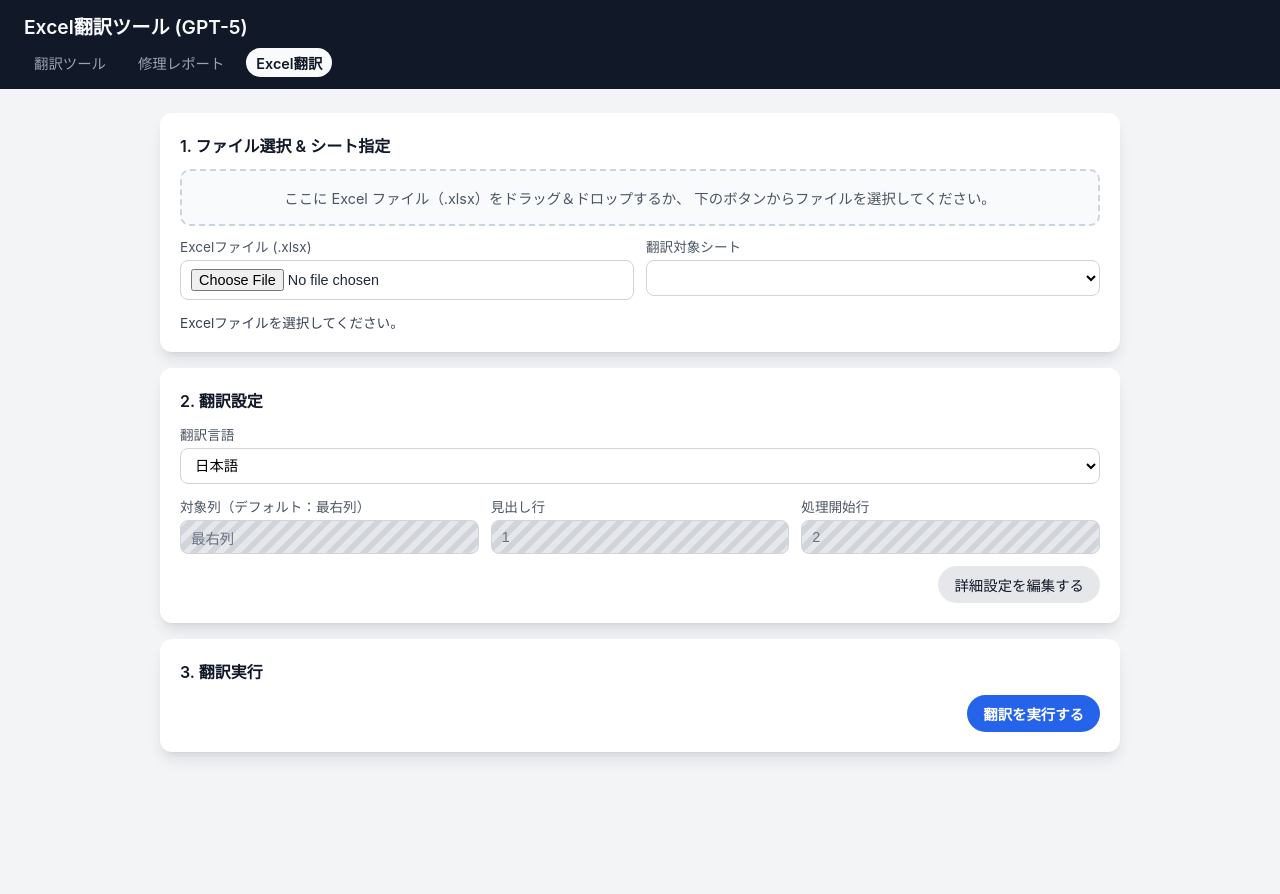
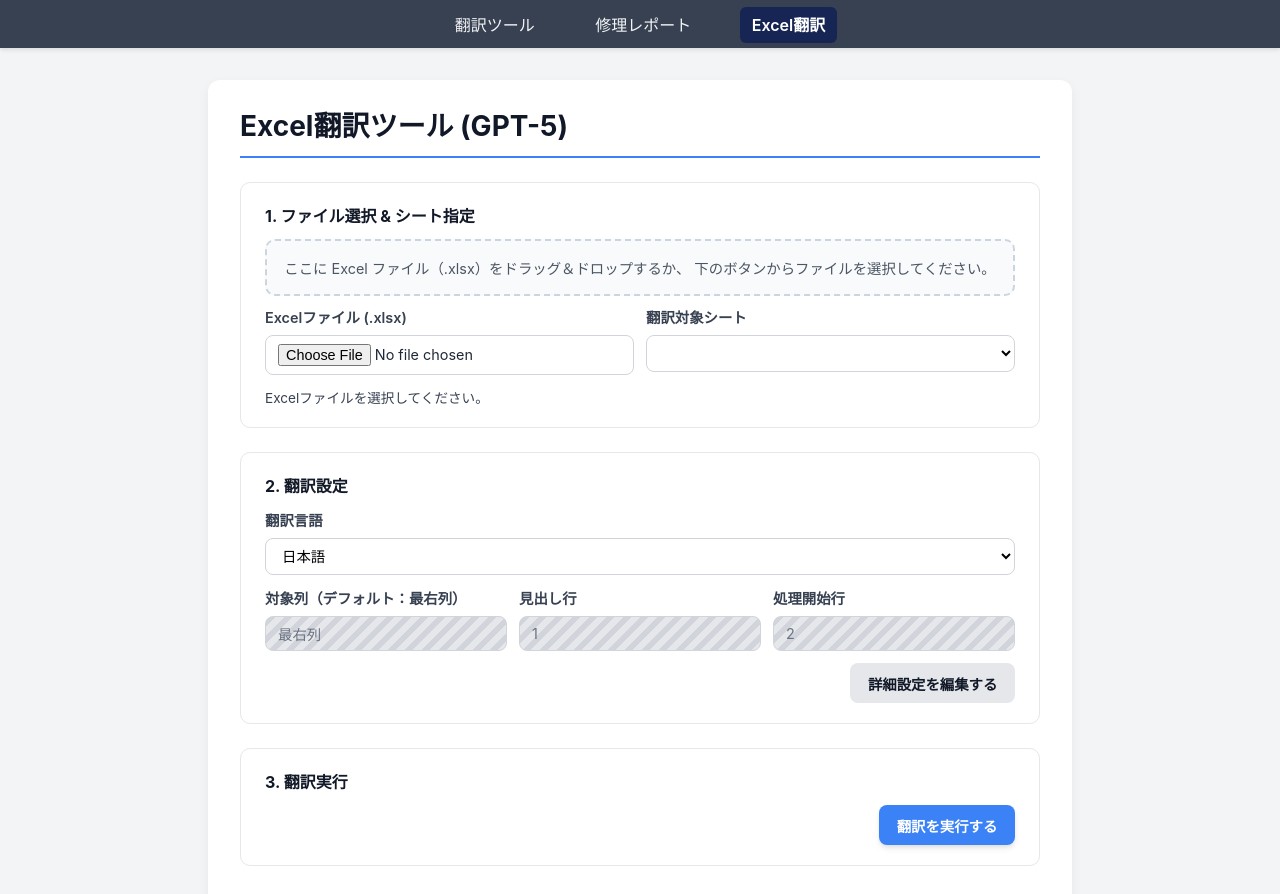
Before and after one commit to Ishimoto-3r/translation-tool, a plain HTML site: page excel.html in a window 1280 px wide. Before the commit the page ends 800 px from the top, so only its background shows below. Drawn offline with Linux system fonts and the light colour scheme.

Commit message:
Update excel.html

```diff
--- a/excel.html
+++ b/excel.html
@@ -1,83 +1,88 @@
 <!DOCTYPE html>
 <html lang="ja">
 <head>
-  <meta charset="UTF-8" />
-  <meta name="viewport" content="width=device-width, initial-scale=1.0" />
+    <meta charset="UTF-8">
+    <meta name="viewport" content="width=device-width, initial-scale=1.0">
     <title>Excel翻訳ツール (GPT-5)</title>
     <style>
+        /* 共通レイアウト（report.html をベースに統一） */
         body {
-      font-family: -apple-system, BlinkMacSystemFont, "Segoe UI", Roboto,
-        "Hiragino Kaku Gothic ProN", "Meiryo", sans-serif;
+            font-family: -apple-system, BlinkMacSystemFont, 'Segoe UI', Roboto, 'Hiragino Kaku Gothic ProN', 'Meiryo', sans-serif;
             margin: 0;
             padding: 0;
             background-color: #f3f4f6;
             color: #1f2937;
         }
-
-    header {
-      background: #111827;
-      color: #f9fafb;
-      padding: 12px 24px;
+        .container {
+            max-width: 800px;
+            margin: 2rem auto;
+            padding: 1.5rem 2rem;
+            background-color: #ffffff;
+            border-radius: 12px;
+            box-shadow: 0 4px 12px rgba(0,0,0,0.05);
+        }
+        #main-header {
             display: flex;
             justify-content: space-between;
             align-items: center;
+            border-bottom: 2px solid #3b82f6;
+            padding-bottom: 0.75rem;
+            margin-bottom: 1.5rem;
+        }
+        h1 {
+            text-align: center;
+            color: #111827;
+            padding-bottom: 0;
+            margin-top: 0;
+            margin-bottom: 0;
+            font-size: 1.75rem;
         }
 
-    header h1 {
-      margin: 0;
-      font-size: 1.2rem;
+        /* ナビゲーションバー（report.html と同一） */
+        .tool-nav {
+            background-color: #374151; /* bg-gray-700 */
+            padding: 0.75rem 1rem;
+            text-align: center;
+            box-shadow: 0 2px 4px rgba(0,0,0,0.1);
+        }
+        .tool-nav a {
+            color: #f3f4f6; /* text-gray-100 */
+            text-decoration: none;
+            font-weight: 500;
+            margin: 0 1rem;
+            padding: 0.5rem 0.75rem;
+            border-radius: 6px;
+            transition: background-color 0.2s;
+        }
+        .tool-nav a:hover {
+            background-color: #4b5563; /* bg-gray-600 */
+        }
+        .tool-nav a.active {
+            background-color: #172554; /* bg-blue-900 */
+            color: white;
             font-weight: 600;
         }
 
-    .tool-nav {
-      display: flex;
-      gap: 12px;
-      margin-top: 8px;
-      font-size: 0.9rem;
+        /* Excel翻訳用 UI */
+        .section-card {
+            margin-bottom: 1.5rem;
+            padding: 1.25rem 1.5rem;
+            border-radius: 10px;
+            border: 1px solid #e5e7eb;
+            background-color: #ffffff;
         }
-
-    .tool-nav a {
-      color: #9ca3af;
-      text-decoration: none;
-      padding: 4px 10px;
-      border-radius: 999px;
-    }
-
-    .tool-nav a.active {
-      background-color: #f9fafb;
-      color: #111827;
-      font-weight: 600;
-    }
-
-    main {
-      max-width: 960px;
-      margin: 24px auto 40px;
-      padding: 0 16px;
-    }
-
-    .card {
-      background-color: #ffffff;
-      border-radius: 12px;
-      box-shadow: 0 10px 15px -3px rgba(15, 23, 42, 0.1),
-        0 4px 6px -4px rgba(15, 23, 42, 0.1);
-      padding: 20px;
-      margin-bottom: 16px;
-    }
-
-    .card h2 {
+        .section-card h2 {
             font-size: 1rem;
-      margin: 0 0 12px;
-      font-weight: 600;
+            margin-top: 0;
+            margin-bottom: 0.75rem;
             color: #111827;
         }
-
         .form-row {
             display: flex;
             flex-wrap: wrap;
             gap: 12px;
             margin-bottom: 12px;
         }
-
         .form-group {
             flex: 1;
             min-width: 180px;
@@ -85,24 +90,33 @@
             flex-direction: column;
             gap: 4px;
         }
-
         label {
-      font-size: 0.85rem;
-      color: #4b5563;
+            display: block;
+            font-weight: 600;
+            margin-bottom: 0.25rem;
+            color: #374151;
+            font-size: 0.9rem;
         }
-
         input[type="file"],
         input[type="text"],
         input[type="number"],
         select {
+            width: 100%;
+            padding: 0.5rem 0.75rem;
+            border: 1px solid #d1d5db;
             border-radius: 8px;
-      border: 1px solid #d1d5db;
-      padding: 8px 10px;
             font-size: 0.9rem;
+            font-family: inherit;
+            box-sizing: border-box;
             outline: none;
             background-color: #ffffff;
+            transition: border-color 0.2s, box-shadow 0.2s, background-color 0.2s;
         }
-
+        input:focus,
+        select:focus {
+            border-color: #3b82f6;
+            box-shadow: 0 0 0 3px rgba(59,130,246,0.2);
+        }
         input:disabled,
         select:disabled {
             background-color: #e5e7eb;
@@ -110,6 +124,7 @@
             cursor: not-allowed;
         }
 
+        /* ロック中のグレーハッチ */
         input.locked-input {
             background-image: repeating-linear-gradient(
                 -45deg,
@@ -119,7 +134,6 @@
                 #d1d5db 12px
             );
         }
-
         input.locked-input.editable {
             background-image: none;
             background-color: #ffffff;
@@ -130,28 +144,29 @@
             display: flex;
             gap: 12px;
             justify-content: flex-end;
-      margin-top: 12px;
+            margin-top: 8px;
         }
-
         button {
-      border-radius: 999px;
+            border-radius: 8px;
             border: none;
-      padding: 8px 16px;
+            padding: 0.6rem 1.1rem;
             font-size: 0.9rem;
             cursor: pointer;
-    }
-
-    #translate-btn {
-      background-color: #2563eb;
-      color: #ffffff;
             font-weight: 600;
         }
-
+        #translate-btn {
+            background-color: #3b82f6;
+            color: #ffffff;
+            box-shadow: 0 4px 6px -1px rgba(0,0,0,0.1), 0 2px 4px -1px rgba(0,0,0,0.06);
+        }
+        #translate-btn:hover:not(:disabled) {
+            background-color: #2563eb;
+        }
         #translate-btn:disabled {
-      opacity: 0.6;
+            background-color: #93c5fd;
             cursor: not-allowed;
+            opacity: 0.85;
         }
-
         #unlock-advanced-btn {
             background-color: #e5e7eb;
             color: #111827;
@@ -163,6 +178,7 @@
             margin-top: 4px;
         }
 
+        /* ドラッグ＆ドロップエリア */
         .drop-zone {
             border: 2px dashed #cbd5e0;
             border-radius: 10px;
@@ -173,13 +189,13 @@
             margin-bottom: 10px;
             background-color: #f9fafb;
         }
-
         .drop-zone.drag-over {
             background-color: #dbeafe;
             border-color: #2563eb;
             color: #1d4ed8;
         }
 
+        /* エラーモーダル */
         #error-modal {
             position: fixed;
             inset: 0;
@@ -187,9 +203,8 @@
             display: none;
             align-items: center;
             justify-content: center;
-      z-index: 999;
+            z-index: 1000;
         }
-
         #error-modal-content {
             background: #ffffff;
             border-radius: 12px;
@@ -198,14 +213,12 @@
             width: 90%;
             box-shadow: 0 10px 15px -3px rgba(15, 23, 42, 0.2);
         }
-
         #error-message {
             font-size: 0.9rem;
             color: #b91c1c;
             margin-bottom: 12px;
             white-space: pre-wrap;
         }
-
         #error-close {
             background-color: #111827;
             color: #f9fafb;
@@ -217,32 +230,31 @@
         }
 
         @media (max-width: 640px) {
-      header {
-        flex-direction: column;
-        align-items: flex-start;
-      }
-      .tool-nav {
-        margin-top: 6px;
-        flex-wrap: wrap;
+            .container {
+                margin: 1rem;
+                padding: 1rem 1.25rem;
             }
         }
     </style>
 </head>
 <body>
-  <header>
-    <div>
-      <h1>Excel翻訳ツール (GPT-5)</h1>
+
+<!-- ★ ナビゲーションバー（他ツールと共通） -->
 <nav class="tool-nav">
   <a href="/index.html">翻訳ツール</a>
   <a href="/report.html">修理レポート</a>
   <a href="/excel.html" class="active">Excel翻訳</a>
 </nav>
+
+<div class="container">
+    <div id="main-header">
+        <h1>Excel翻訳ツール (GPT-5)</h1>
+        <!-- 必要なら右上に別ボタンを置けますが、今回は無し -->
+        <span></span>
     </div>
-  </header>
 
-  <main>
-    <!-- 1. ファイル選択・シート選択 -->
-    <section class="card">
+    <!-- 1. ファイル選択 & シート指定 -->
+    <section class="section-card">
         <h2>1. ファイル選択 &amp; シート指定</h2>
         <div id="drop-zone" class="drop-zone">
             ここに Excel ファイル（.xlsx）をドラッグ＆ドロップするか、
@@ -262,7 +274,7 @@
     </section>
 
     <!-- 2. 翻訳設定 -->
-    <section class="card">
+    <section class="section-card">
         <h2>2. 翻訳設定</h2>
         <div class="form-row">
             <div class="form-group">
@@ -316,14 +328,14 @@
         </div>
     </section>
 
-    <!-- 3. 実行 -->
-    <section class="card">
+    <!-- 3. 翻訳実行 -->
+    <section class="section-card">
         <h2>3. 翻訳実行</h2>
         <div class="button-row">
             <button id="translate-btn" type="button">翻訳を実行する</button>
         </div>
     </section>
-  </main>
+</div>
 
 <!-- エラーモーダル -->
 <div id="error-modal">
@@ -336,5 +348,6 @@
 <!-- SheetJS & ExcelツールJS -->
 <script src="https://cdn.jsdelivr.net/npm/xlsx/dist/xlsx.full.min.js"></script>
 <script src="/excel.js" defer></script>
+
 </body>
 </html>
```
Lines whose indentation alone changed are shown as unchanged.
